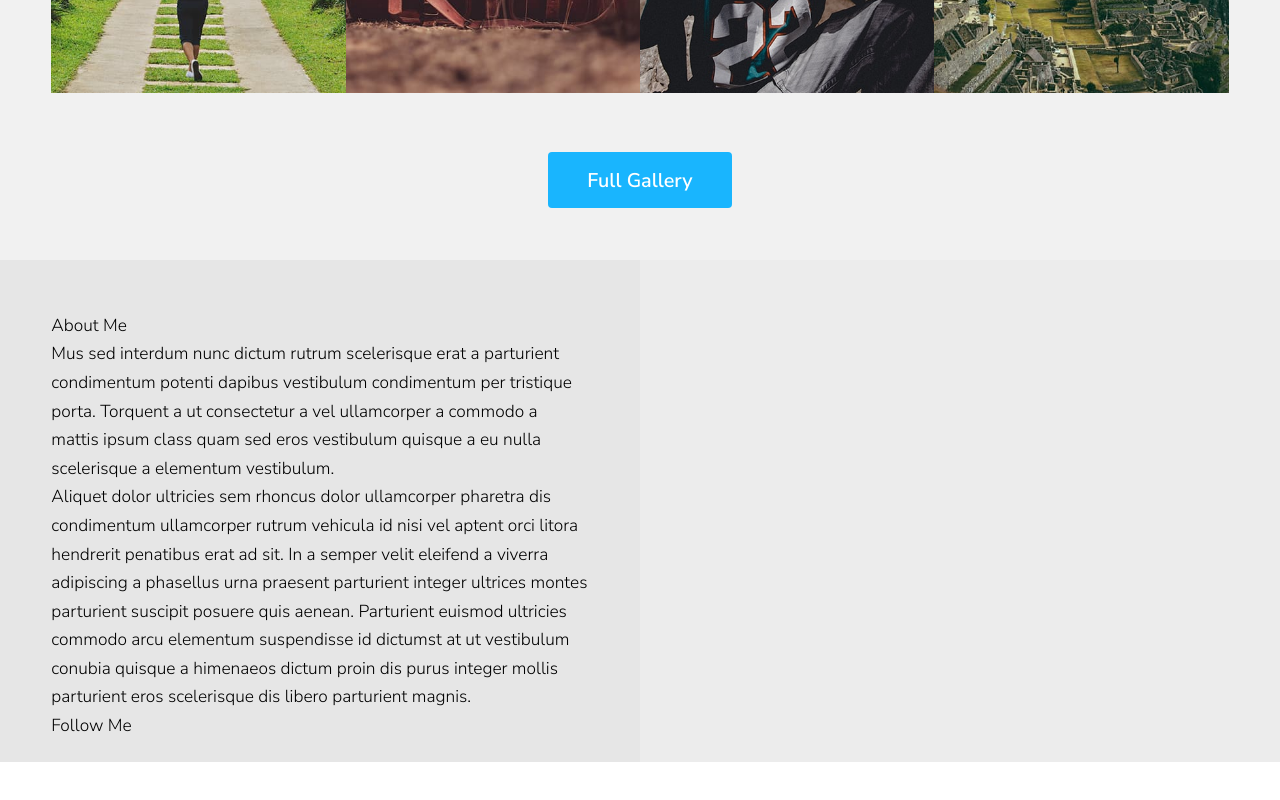
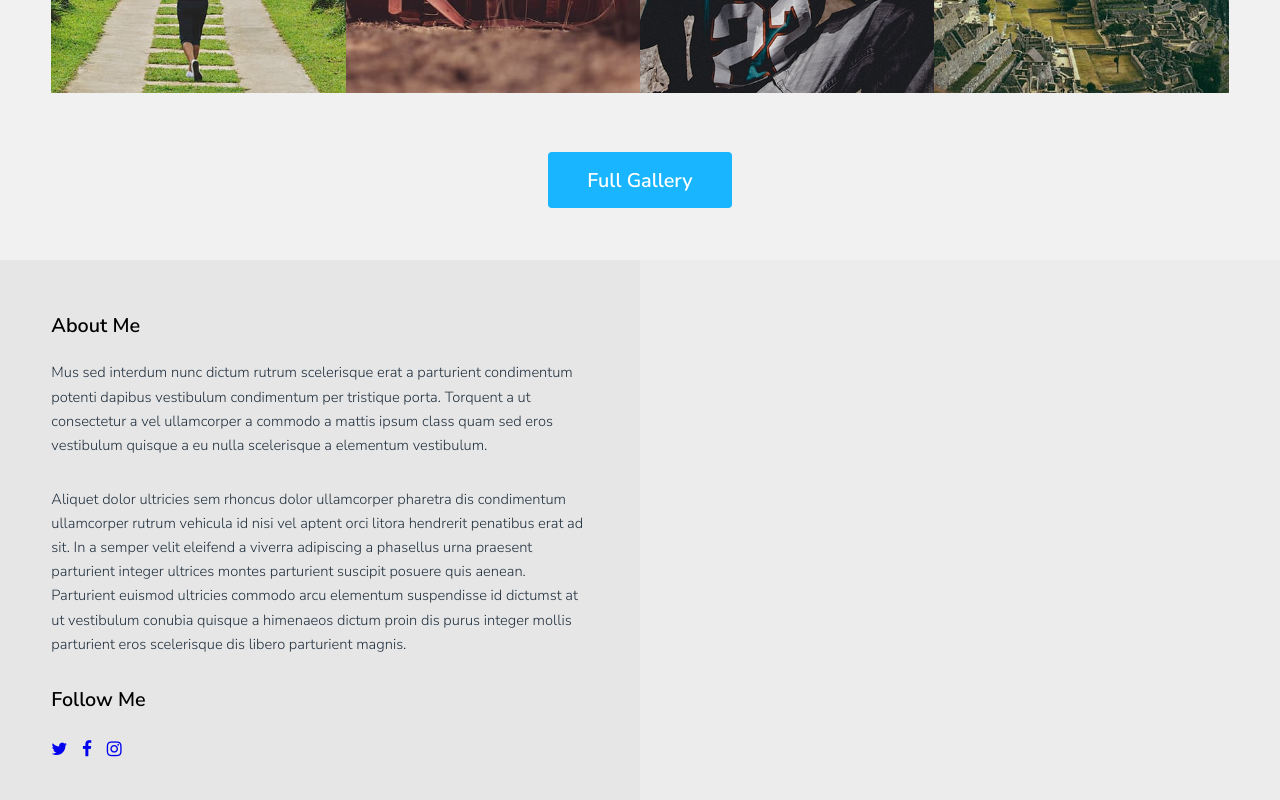
Before and after one commit to foriv909/sample, a plain HTML site: page demo4/index.html in a window 1280 px wide. Shown: the part 1211-2011 px from the top of the page. Before the commit the page ends 1973 px from the top, so only its background shows below. Drawn offline with Linux system fonts and the light colour scheme; files whose address does not match are found by name.

Commit message:
add icon picture

```diff
--- a/demo4/index.html
+++ b/demo4/index.html
@@ -4,6 +4,7 @@
         <title>Snapshot by TEMPLATED</title>
         <meta charset="utf-8" />
         <meta name="viewport" content="width=device-width, initial-scale=1" />
+        <link rel="stylesheet" href="https://cdnjs.cloudflare.com/ajax/libs/font-awesome/4.7.0/css/font-awesome.min.css">
         <link rel="stylesheet" href="style.css" media="all">
     </head>
     <body>
@@ -60,14 +61,14 @@
             </div>
             <div class="contact">
                 <div class="contact-introduction">
-                    <div>About Me</div>
-                    <div>Mus sed interdum nunc dictum rutrum scelerisque erat a parturient condimentum potenti dapibus vestibulum condimentum per tristique porta. Torquent a ut consectetur a vel ullamcorper a commodo a mattis ipsum class quam sed eros vestibulum quisque a eu nulla scelerisque a elementum vestibulum.</div>
-                    <div>Aliquet dolor ultricies sem rhoncus dolor ullamcorper pharetra dis condimentum ullamcorper rutrum vehicula id nisi vel aptent orci litora hendrerit penatibus erat ad sit. In a semper velit eleifend a viverra adipiscing a phasellus urna praesent parturient integer ultrices montes parturient suscipit posuere quis aenean. Parturient euismod ultricies commodo arcu elementum suspendisse id dictumst at ut vestibulum conubia quisque a himenaeos dictum proin dis purus integer mollis parturient eros scelerisque dis libero parturient magnis.</div>
-                    <div>Follow Me</div>
+                    <div class="contact-h3">About Me</div>
+                    <div class="contact-p">Mus sed interdum nunc dictum rutrum scelerisque erat a parturient condimentum potenti dapibus vestibulum condimentum per tristique porta. Torquent a ut consectetur a vel ullamcorper a commodo a mattis ipsum class quam sed eros vestibulum quisque a eu nulla scelerisque a elementum vestibulum.</div>
+                    <div class="contact-p">Aliquet dolor ultricies sem rhoncus dolor ullamcorper pharetra dis condimentum ullamcorper rutrum vehicula id nisi vel aptent orci litora hendrerit penatibus erat ad sit. In a semper velit eleifend a viverra adipiscing a phasellus urna praesent parturient integer ultrices montes parturient suscipit posuere quis aenean. Parturient euismod ultricies commodo arcu elementum suspendisse id dictumst at ut vestibulum conubia quisque a himenaeos dictum proin dis purus integer mollis parturient eros scelerisque dis libero parturient magnis.</div>
+                    <div class="contact-h3">Follow Me</div>
                     <ul class="introduction-icon">
-                        <li></li>
-                        <li></li>
-                        <li></li>
+                        <li><a href="#" class="icon-des icon fa-twitter"></a></li>
+                        <li><a href="#" class="icon-des icon fa-facebook"></a></li>
+                        <li><a href="#" class="icon-des icon fa-instagram"></a></li>
                     </ul>
                 </div>
                 <div class="contact-form">
--- a/demo4/style.css
+++ b/demo4/style.css
@@ -187,3 +187,41 @@ body {
     padding-left: 51.3333px;
     width: 50%;
 }
+
+.contact-h3{
+    font-size: 19.8px;
+    font-weight: 700;
+    line-height: 1.5;
+    margin: 0 0 19.8px 0 ;
+}
+
+.contact-p{
+    font-size: 14.6667px;
+    margin: 0 0 29.333px 0;
+    color: #22313F;
+}
+
+.introduction-icon{
+    display: flex;
+    margin-bottom: 14.6667px;
+}
+
+.icon-des{
+    padding: 0 14.6667px 0 0;
+    text-decoration: none;
+}
+
+.fa-twitter:before{
+    content: "\f099";
+    font-family: FontAwesome;
+}
+
+.fa-facebook:before{
+    content: "\f09a";
+    font-family: FontAwesome;
+}
+
+.fa-instagram:before{
+    content: "\f16d";
+    font-family: FontAwesome;
+}
```
